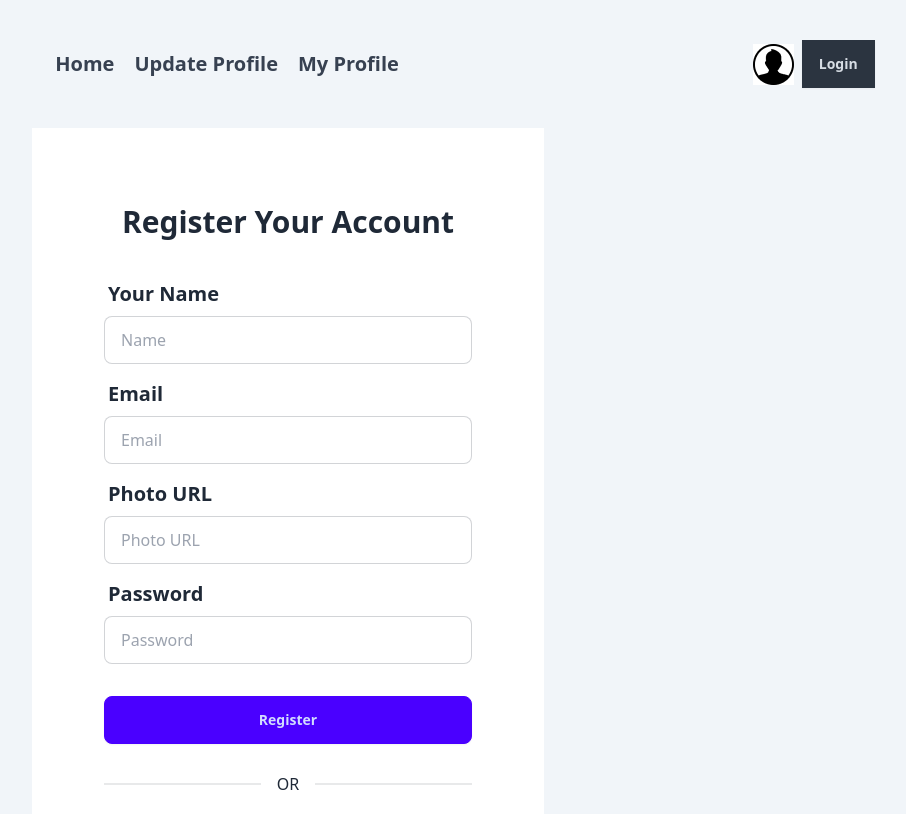
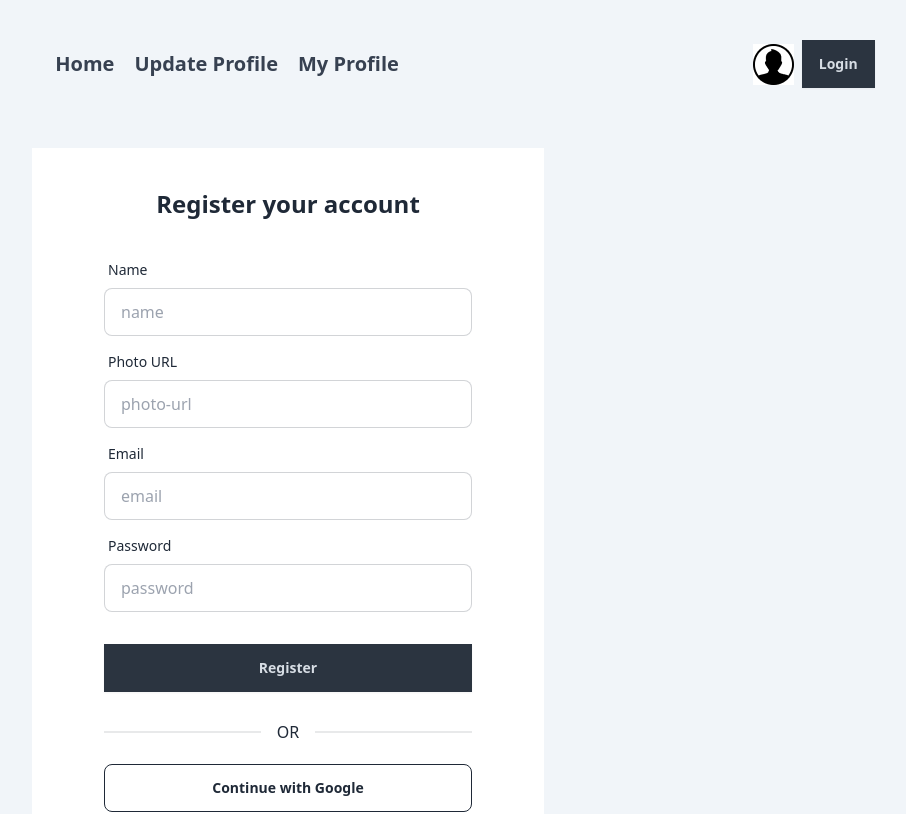
Before and after one commit to Somaptiahmed/assignment-9, a React (Vite) app: page /auth/register in a window 1280 px wide. Shown: the top 814 px of the page, without its empty margins (352-1258 px from the left). Built offline with nearby package versions, Linux system fonts and the light colour scheme; no server answers.

Commit message:
fix the registration page

```diff
--- a/src/Pages/Register.jsx
+++ b/src/Pages/Register.jsx
@@ -1,15 +1,15 @@
 
 
-import React, { useContext, useState } from 'react';
-import { Link, useNavigate } from 'react-router-dom';
-import { AuthContext } from '../provider/AuthProvider';
-import { updateProfile } from 'firebase/auth';
+import { Link, useNavigate } from "react-router-dom";
+import { AuthContext } from "../provider/AuthProvider";
+import { useContext, useState } from "react";
+
+
 
 const Register = () => {
-  const { createNewUser, setUser, googleLogin, updateProfile } = useContext(AuthContext);
-  const [password, setPassword] = useState('');
-  const [error, setError] = useState('');
+  const { createNewUser, setUser, updateUserProfile } = useContext(AuthContext);
   const navigate = useNavigate();
+  const [error, setError] = useState({});
 
   const validatePassword = (password) => {
         if (password.length < 6) {
@@ -24,6 +24,7 @@ const Register = () => {
         return '';
       };
 
+
       const handlePasswordChange = (e) => {
         const newPassword = e.target.value;
         setPassword(newPassword);
@@ -31,62 +32,35 @@ const Register = () => {
         setError(errorMessage);
       };
 
-  const handleSubmit = async (e) => {
+  const handleSubmit = (e) => {
     e.preventDefault();
+    //get form data
     const form = new FormData(e.target);
-    const name = form.get('name');
-    const email = form.get('email');
-    const photo = form.get('photo');
-    const password = form.get('password');
-    console.log({ name, email, photo, password });
+    const name = form.get("name");
+    if (name.length < 5) {
+      setError({ ...error, name: "name should be more then 5 character" });
+    }
+    const email = form.get("email");
+    const photo = form.get("photo");
+    const password = form.get("password");
 
-    try {
-      // Create the user
-      const result = await createNewUser(email, password);
+    createNewUser(email, password)
+      .then((result) => {
         const user = result.user;
-
-      // Update the user's profile with display name and photo URL
-      await updateProfile(user, {
-        displayName: name,
-        photoURL: photo,
+        setUser(user);
+        updateUserProfile({ displayName: name, photoURL: photo })
+          .then(() => {
+            navigate("/");
+          })
+          .catch((err) => {
+            console.log(err);
           });
-
-      // Reload the user data after profile update
-      await user.reload();
-
-      // Update user in context
-      setUser(user);
-      alert('Registration successful!');
-      navigate('/'); // Redirect to the homepage or desired page
-
-    } catch (error) {
-      // Handle registration or profile update errors
-      console.error('Error during registration:', error);
-      setError('Registration failed. Please check your credentials or try again.');
-    }
+      })
+      .catch((err) => {
+        console.log(err);
+        // ..
+      });
   };
-
-  // createNewUser(email, password)
-  //     .then((result) => {
-  //       const user = result.user;
-  //       setUser(user);
-  //       alert('Registration successful!');
-  //       UpdateProfile({ displayName: name, photoURL: photo })
-  //         .then(() => {
-  //           navigate("/");
-  //         })
-  //         .catch((err) => {
-  //           console.log(err);
-  //         });
-  //     })
-  //     .catch((err) => {
-  //       console.log(err);
-  //       // ..
-  //     });
-  //   };
-
-
-
 
   // Handle Google login
   const handleGoogleLogin = async () => {
@@ -98,67 +72,86 @@ const Register = () => {
       setError(err.message);
     }
   };
-
   return (
     <div className="min-h-screen flex justify-center items-center">
       <div className="card bg-base-100 w-full max-w-lg shrink-0 rounded-none p-10">
-        <h2 className="text-3xl font-bold text-center pt-9">Register Your Account</h2>
+        <h2 className="text-2xl font-semibold text-center">
+          Register your account
+        </h2>
         <form onSubmit={handleSubmit} className="card-body">
           <div className="form-control">
             <label className="label">
-              <span className="label-text text-xl font-semibold">Your Name</span>
+              <span className="label-text">Name</span>
             </label>
-            <input type="text" name="name" placeholder="Name" className="input input-bordered" required />
+            <input
+              name="name"
+              type="text"
+              placeholder="name"
+              className="input input-bordered"
+              required
+            />
+          </div>
+          {error.name && (
+            <label className="label text-sx text-red-500">{error.name}</label>
+          )}
+
+          <div className="form-control">
+            <label className="label">
+              <span className="label-text">Photo URL</span>
+            </label>
+            <input
+              type="text"
+              name="photo"
+              placeholder="photo-url"
+              className="input input-bordered"
+              required
+            />
+          </div>
+          {/* email input  */}
+          <div className="form-control">
+            <label className="label">
+              <span className="label-text">Email</span>
+            </label>
+            <input
+              name="email"
+              type="email"
+              placeholder="email"
+              className="input input-bordered"
+              required
+            />
           </div>
 
           <div className="form-control">
             <label className="label">
-              <span className="label-text text-xl font-semibold">Email</span>
-            </label>
-            <input type="email" name="email" placeholder="Email" className="input input-bordered" required />
-          </div>
-
-          <div className="form-control">
-            <label className="label">
-              <span className="label-text text-xl font-semibold">Photo URL</span>
-            </label>
-            <input type="text" name="photo" placeholder="Photo URL" className="input input-bordered" required />
-          </div>
-
-          <div className="form-control">
-            <label className="label">
-              <span className="label-text text-xl font-semibold">Password</span>
+              <span className="label-text">Password</span>
             </label>
             <input
+              name="password"
               type="password"
-              name="password"
-              placeholder="Password"
-              className={`input input-bordered ${error ? 'border-red-500' : ''}`}
-              value={password}
+              placeholder="password"
+              className="input input-bordered"
               onChange={handlePasswordChange}
               required
             />
-            {error && <p className="text-red-500 text-sm mt-2">{error}</p>}
+
           </div>
+          {error.register && <label className="label">{error.register}</label>}
+
 
           <div className="form-control mt-6">
-            <button type="submit" className="btn btn-primary" disabled={!!error}>
-              Register
-            </button>
+            <button className="btn btn-neutral rounded-none">Register</button>
           </div>
-
           <div className="divider mt-6">OR</div>
-
           <div className="form-control">
             <button onClick={handleGoogleLogin} className="btn btn-outline w-full">
               Continue with Google
             </button>
           </div>
+
         </form>
-
         <p className="text-center font-semibold">
-          Already have an account?{' '}
-          <Link to="/auth/login" className="text-red-700 font-semibold underline">
+          Already Have An Account ?{" "}
+          <Link className="text-red-500" to="/auth/login">
             Login
           </Link>
         </p>
--- a/src/layouts/UpadateProfile.jsx
+++ b/src/layouts/UpadateProfile.jsx
@@ -114,7 +114,7 @@ const UpdateProfile = () => {
   };
 
   return (
-    <div className="min-h-screen mt-20 mx-auto">
+    <div className="min-h-screen w-11/12 mt-20 mx-auto">
       <Navbar />
       <div className="flex justify-center items-center">
         <div className="card bg-base-100 w-full max-w-lg shrink-0 rounded-none p-10">
--- a/src/routes/router.jsx
+++ b/src/routes/router.jsx
@@ -118,6 +118,7 @@ const router = createBrowserRouter([
         path: "expert",
         element: <Expert />,
       },
+
     ],
   },
   {
@@ -132,6 +133,7 @@ const router = createBrowserRouter([
     path: "update",
     element: <UpdateProfile />,
   },
+
 ]);
 
 export default router;
```
Also changed, not shown: src/provider/AuthProvider.jsx (+161 -94 lines). Lines whose indentation alone changed are shown as unchanged.
